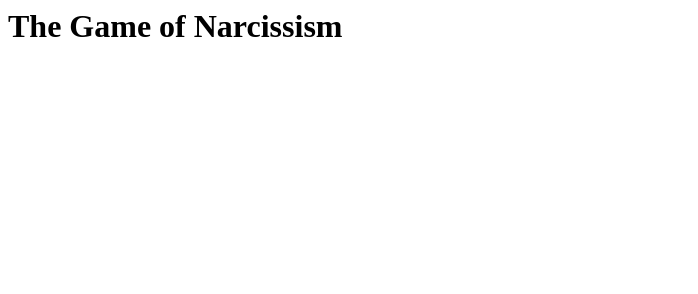
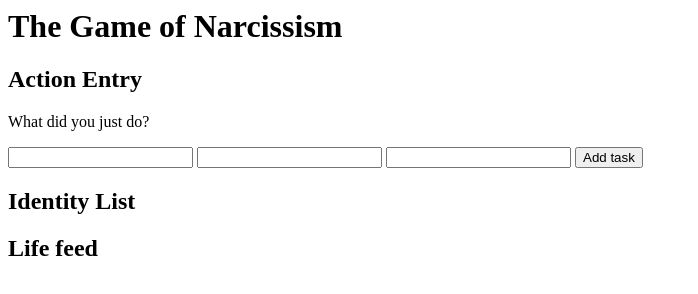
Before and after one commit to Ralcivarh/CodeProject, a plain HTML site: page index.html in a window 1280 px wide. Shown: the whole page, without its empty margins (0-698 px from the left). Drawn offline with Linux system fonts and the light colour scheme.

Commit message:
Add Framework

```diff
--- a/index.html
+++ b/index.html
@@ -10,7 +10,17 @@
 <body>
   <h1>The Game of Narcissism</h1>
 
+  <h2>Action Entry</h2>
+  <p>What did you just do?</p>
+  <input>
+  <input>
+  <input>
+  <button>Add task</button>
 
+  <h2>Identity List</h2>
+  <ul></ul>
+
+  <h2>Life feed</h2>
 
 
 </body>
```
